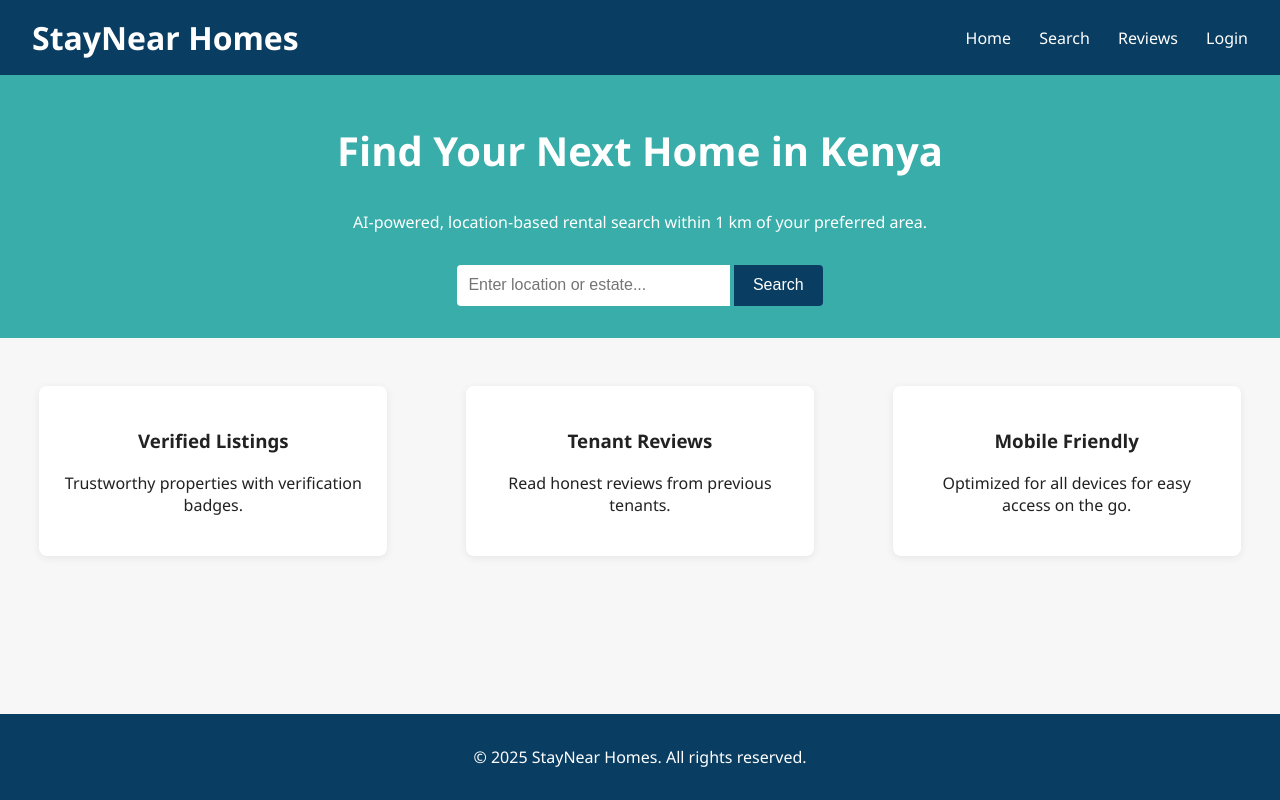
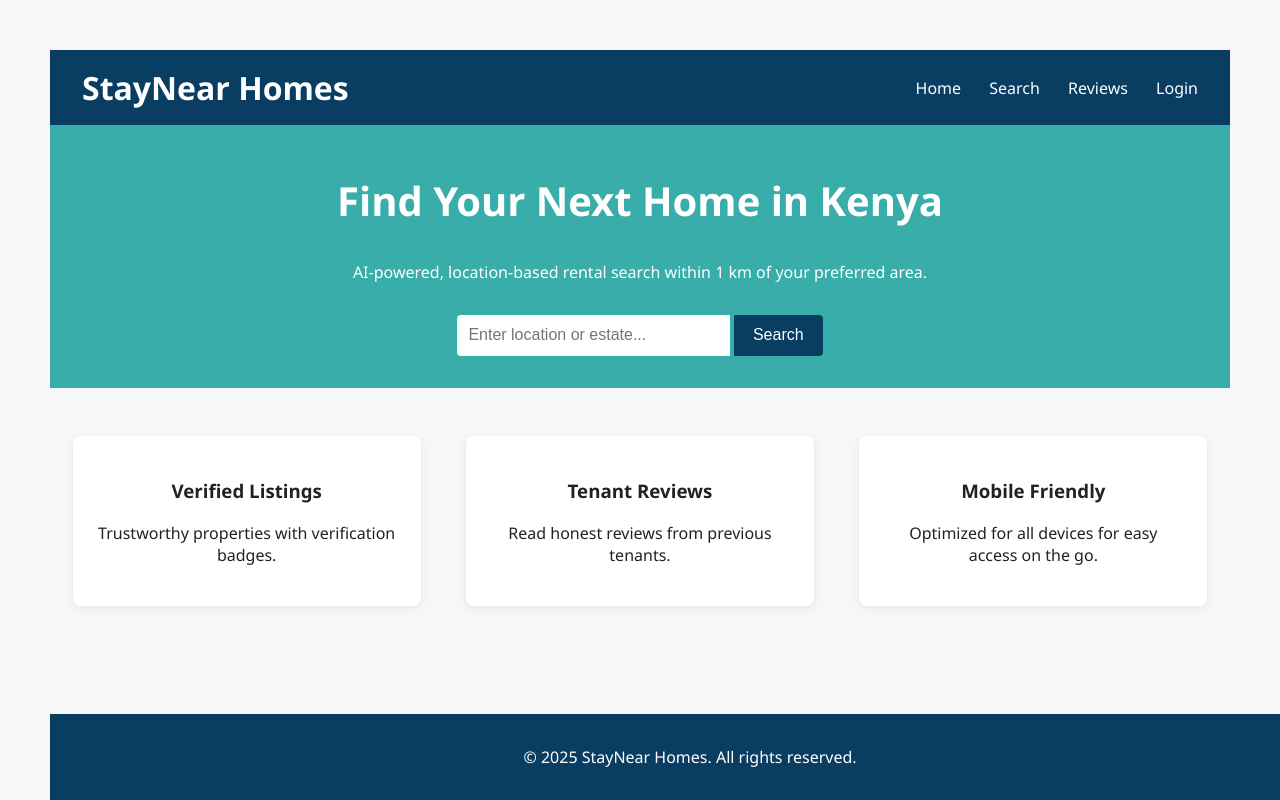
Before and after one commit to MwitaKefa/StayNear, a Django app: page / in a window 1280 px wide. Run offline with Django 5.2, Linux system fonts and the light colour scheme.

Commit message:
Modified the style.css

```diff
--- a/static/css/style.css
+++ b/static/css/style.css
@@ -1,7 +1,6 @@
 body {
     font-family: 'Segoe UI', Arial, sans-serif;
-    margin: 0;
-    padding: 0;
+    margin: 50px;
     background: #f7f7f7;
     color: #222;
 }
```
